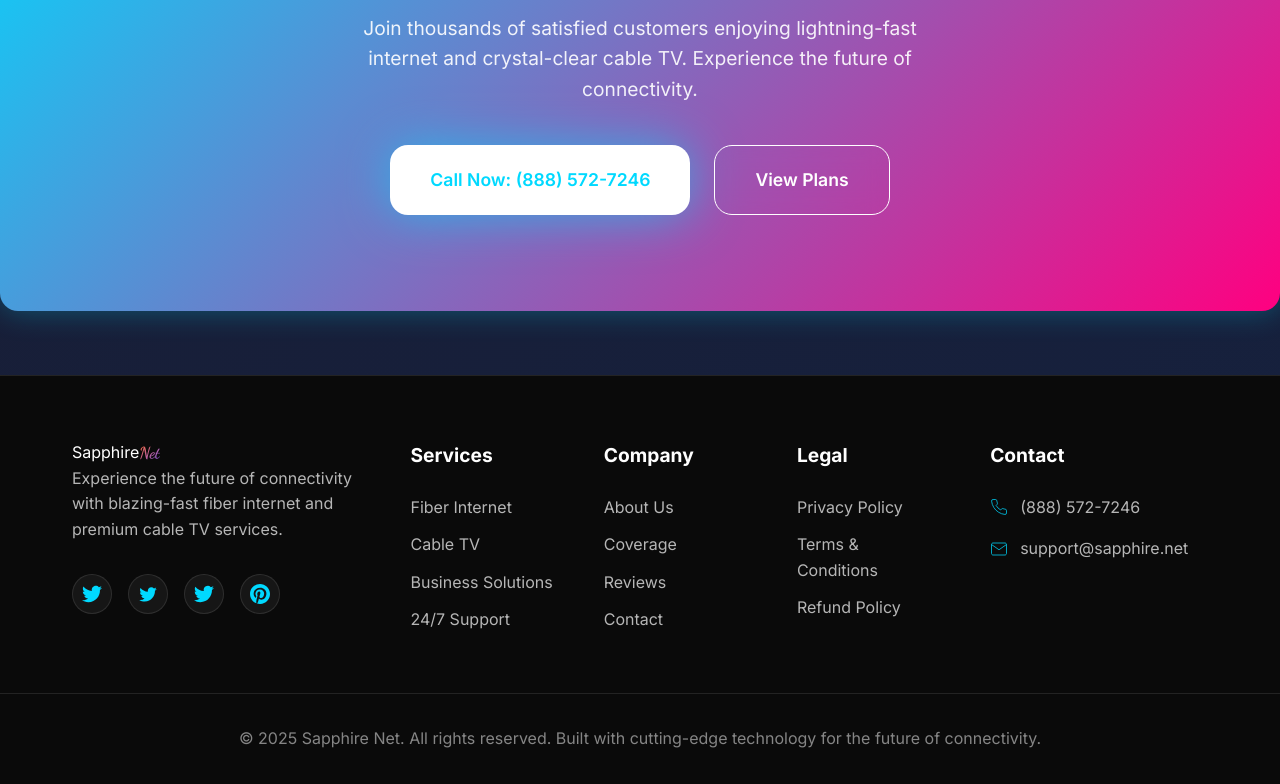
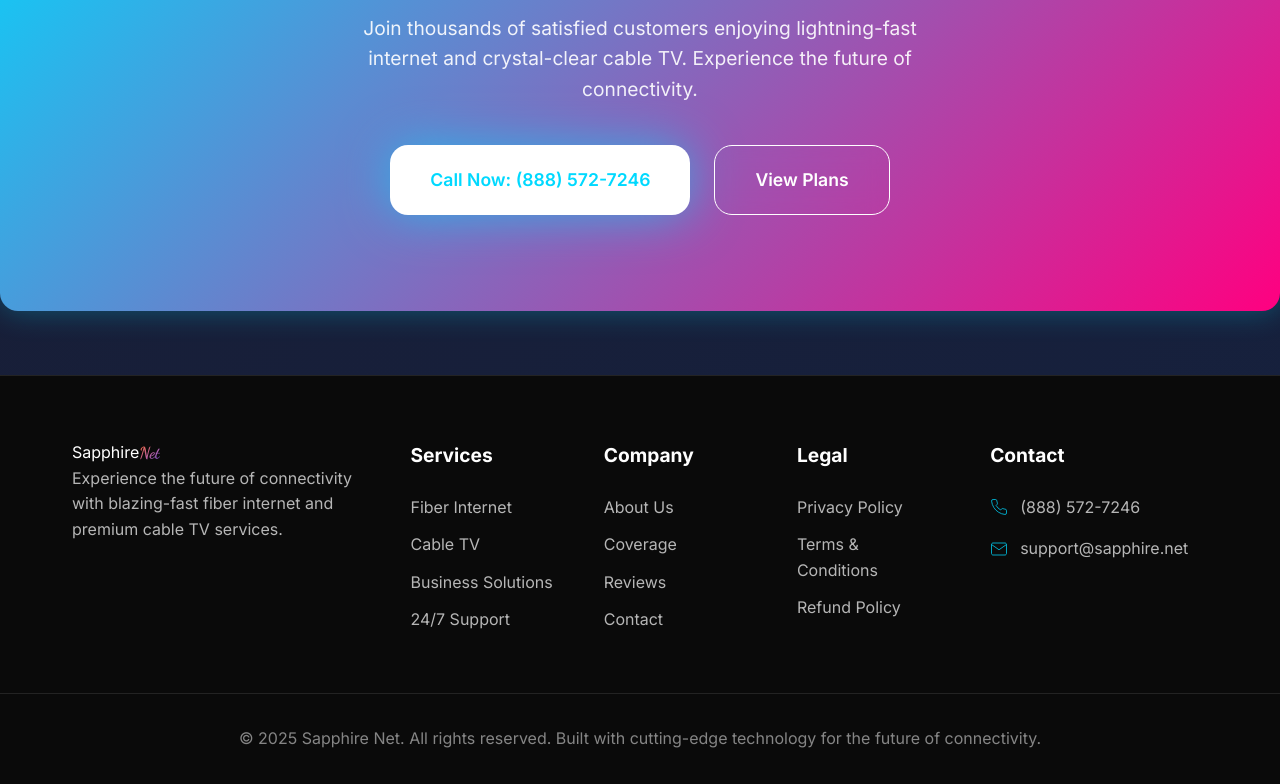
Before and after one commit to sapphirenetllc/sapphirenetllc, a website built with Vite: page index.html in a window 1280 px wide. Shown: the part 7643-8427 px from the top of the page. Built offline with nearby package versions, Linux system fonts and the light colour scheme; animation ran at ten frames a second.

Commit message:
Update index.html

```diff
--- a/index.html
+++ b/index.html
@@ -585,28 +585,7 @@
                         <span class="logo-text">Sapphire<span class="highlight">Net</span></span>
                     </div>
                     <p>Experience the future of connectivity with blazing-fast fiber internet and premium cable TV services.</p>
-                    <div class="social-links">
-                        <a href="#" class="social-link">
-                            <svg viewBox="0 0 24 24" fill="currentColor">
-                                <path d="M24 4.557c-.883.392-1.832.656-2.828.775 1.017-.609 1.798-1.574 2.165-2.724-.951.564-2.005.974-3.127 1.195-.897-.957-2.178-1.555-3.594-1.555-3.179 0-5.515 2.966-4.797 6.045-4.091-.205-7.719-2.165-10.148-5.144-1.29 2.213-.669 5.108 1.523 6.574-.806-.026-1.566-.247-2.229-.616-.054 2.281 1.581 4.415 3.949 4.89-.693.188-1.452.232-2.224.084.626 1.956 2.444 3.379 4.6 3.419-2.07 1.623-4.678 2.348-7.29 2.04 2.179 1.397 4.768 2.212 7.548 2.212 9.142 0 14.307-7.721 13.995-14.646.962-.695 1.797-1.562 2.457-2.549z"/>
-                            </svg>
-                        </a>
-                        <a href="#" class="social-link">
-                            <svg viewBox="0 0 24 24" fill="currentColor">
-                                <path d="M22.46 6c-.77.35-1.6.58-2.46.69.88-.53 1.56-1.37 1.88-2.38-.83.5-1.75.85-2.72 1.05C18.37 4.5 17.26 4 16 4c-2.35 0-4.27 1.92-4.27 4.29 0 .34.04.67.11.98C8.28 9.09 5.11 7.38 3 4.79c-.37.63-.58 1.37-.58 2.15 0 1.49.75 2.81 1.91 3.56-.71 0-1.37-.2-1.95-.5v.03c0 2.08 1.48 3.82 3.44 4.21a4.22 4.22 0 0 1-1.93.07 4.28 4.28 0 0 0 4 2.98 8.521 8.521 0 0 1-5.33 1.84c-.34 0-.68-.02-1.02-.06C3.44 20.29 5.7 21 8.12 21 16 21 20.33 14.46 20.33 8.79c0-.19 0-.37-.01-.56.84-.6 1.56-1.36 2.14-2.23z"/>
-                            </svg>
-                        </a>
-                        <a href="#" class="social-link">
-                            <svg viewBox="0 0 24 24" fill="currentColor">
-                                <path d="M23.953 4.57a10 10 0 01-2.825.775 4.958 4.958 0 002.163-2.723c-.951.555-2.005.959-3.127 1.184a4.92 4.92 0 00-8.384 4.482C7.69 8.095 4.067 6.13 1.64 3.162a4.822 4.822 0 00-.666 2.475c0 1.71.87 3.213 2.188 4.096a4.904 4.904 0 01-2.228-.616v.06a4.923 4.923 0 003.946 4.827 4.996 4.996 0 01-2.212.085 4.936 4.936 0 004.604 3.417 9.867 9.867 0 01-6.102 2.105c-.39 0-.779-.023-1.17-.067a13.995 13.995 0 007.557 2.209c9.053 0 13.998-7.496 13.998-13.985 0-.21 0-.42-.015-.63A9.935 9.935 0 0024 4.59z"/>
-                            </svg>
-                        </a>
-                        <a href="#" class="social-link">
-                            <svg viewBox="0 0 24 24" fill="currentColor">
-                                <path d="M12.017 0C5.396 0 .029 5.367.029 11.987c0 5.079 3.158 9.417 7.618 11.174-.105-.949-.199-2.403.041-3.439.219-.937 1.406-5.957 1.406-5.957s-.359-.72-.359-1.781c0-1.663.967-2.911 2.168-2.911 1.024 0 1.518.769 1.518 1.688 0 1.029-.653 2.567-.992 3.992-.285 1.193.6 2.165 1.775 2.165 2.128 0 3.768-2.245 3.768-5.487 0-2.861-2.063-4.869-5.008-4.869-3.41 0-5.409 2.562-5.409 5.199 0 1.033.394 2.143.889 2.741.099.12.112.225.085.342-.09.375-.293 1.199-.334 1.363-.053.225-.172.271-.402.161-1.499-.7-2.433-2.878-2.433-4.646 0-3.776 2.748-7.252 7.92-7.252 4.158 0 7.392 2.967 7.392 6.923 0 4.125-2.6 7.462-6.233 7.462-1.214 0-2.357-.629-2.749-1.378l-.748 2.853c-.271 1.043-1.002 2.35-1.492 3.146C9.57 23.812 10.763 24.009 12.017 24.009c6.624 0 11.99-5.367 11.99-11.988C24.007 5.367 18.641.001 12.017.001z"/>
-                            </svg>
-                        </a>
-                    </div>
+
                 </div>
                 <div class="footer-section">
                     <h3>Services</h3>
```
